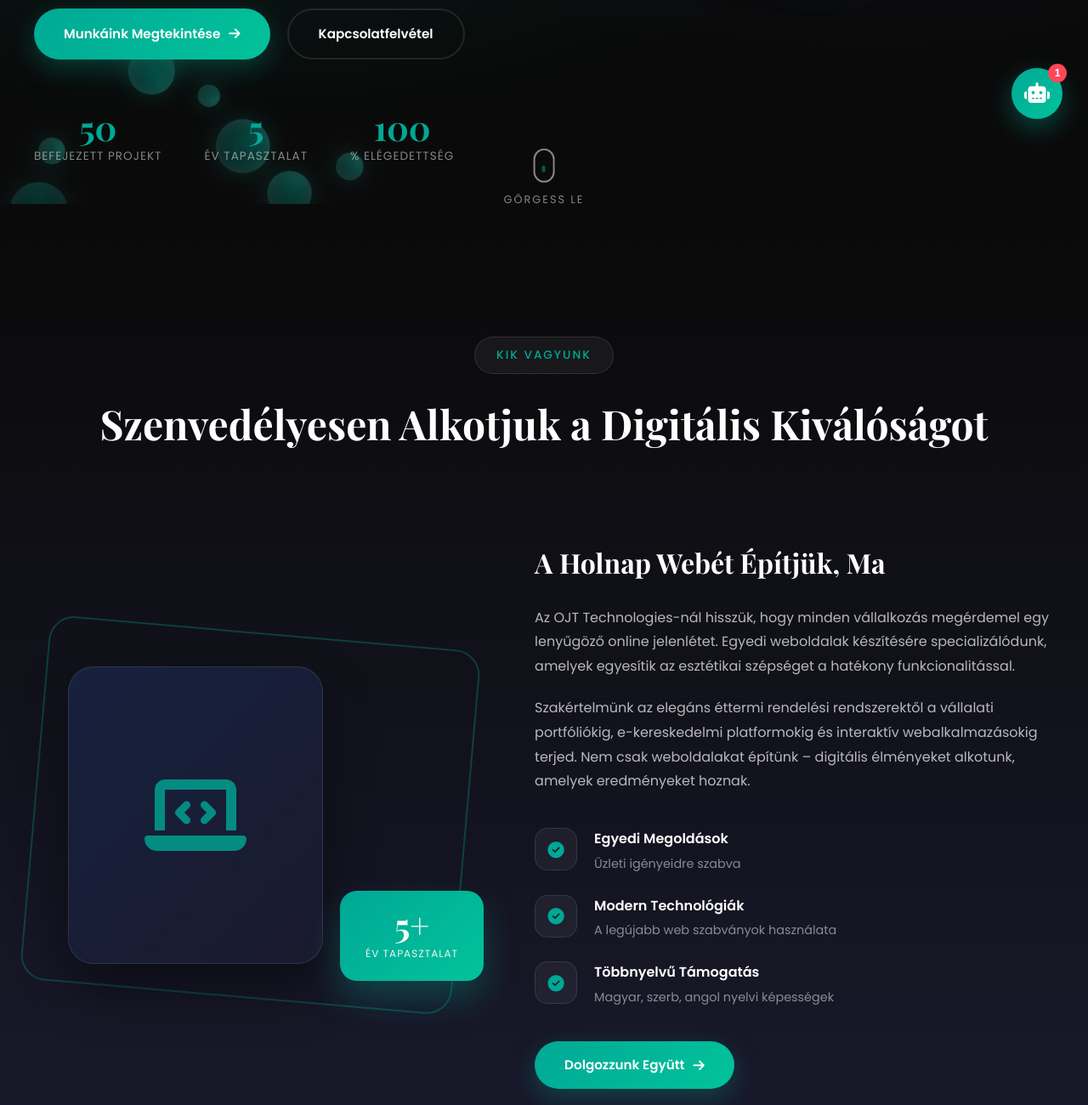
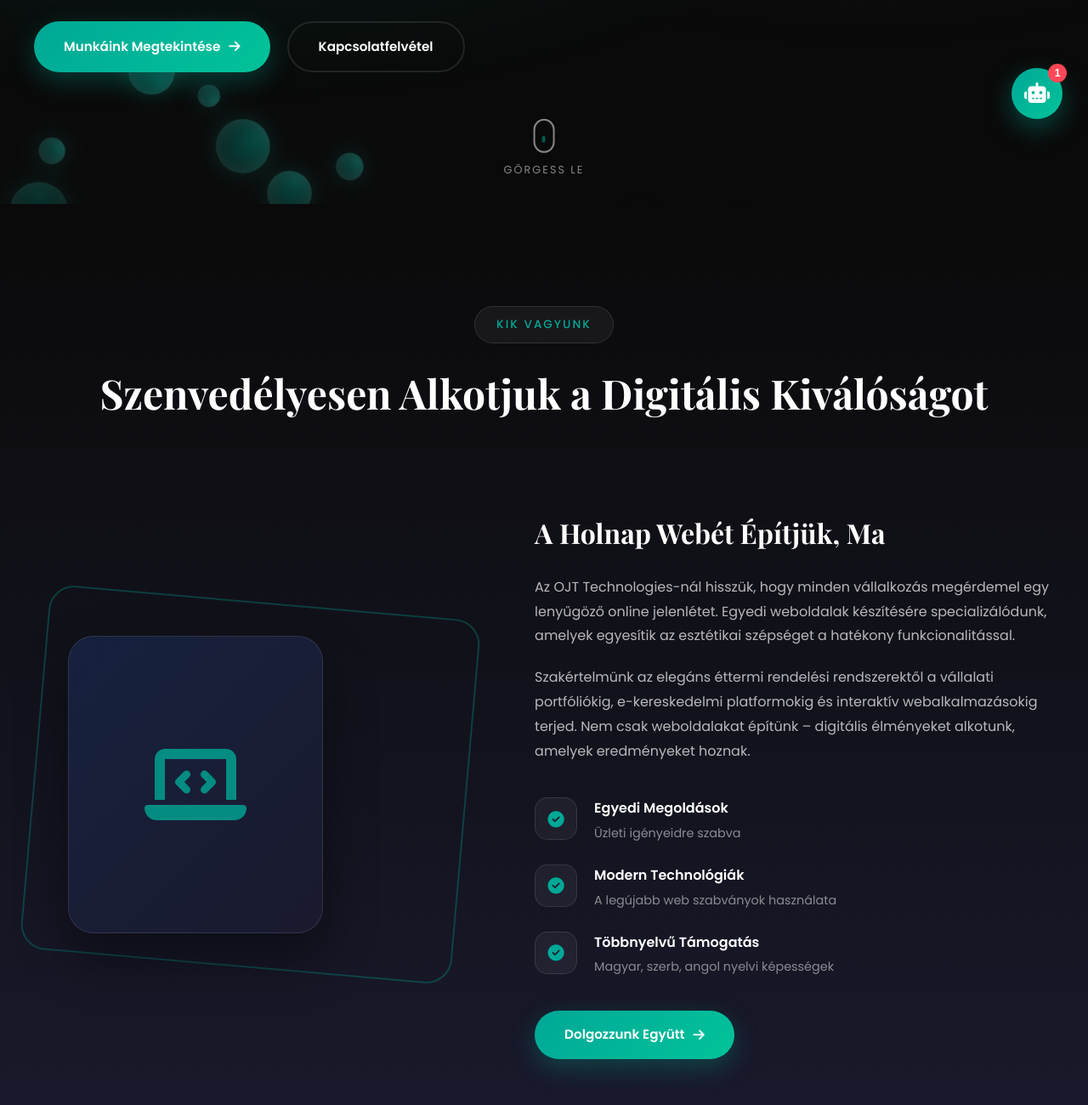
Before and after one commit to krsitof/OJTtechnologies-portfolio, a website: page index.html in a window 1280 px wide. Shown: the part 560-1860 px from the top of the page at 85% size. Drawn offline with nearby package versions, Linux system fonts and the light colour scheme.

Commit message:
Remove fake statistics

```diff
--- a/index.html
+++ b/index.html
@@ -94,20 +94,7 @@
                     <span data-i18n="hero.getInTouch">Get In Touch</span>
                 </a>
             </div>
-            <div class="hero-stats">
-                <div class="stat-item">
-                    <span class="stat-number" data-count="50">0</span>
-                    <span class="stat-label" data-i18n="hero.projectsCompleted">Projects Completed</span>
-                </div>
-                <div class="stat-item">
-                    <span class="stat-number" data-count="5">0</span>
-                    <span class="stat-label" data-i18n="hero.yearsExperience">Years Experience</span>
-                </div>
-                <div class="stat-item">
-                    <span class="stat-number" data-count="100">0</span>
-                    <span class="stat-label" data-i18n="hero.clientSatisfaction">% Satisfaction</span>
-                </div>
-            </div>
+
         </div>
         <div class="hero-visual">
             <div class="floating-card card-1">
@@ -147,10 +134,7 @@
                         <div class="about-avatar">
                             <i class="fas fa-laptop-code"></i>
                         </div>
-                        <div class="experience-badge">
-                            <span class="exp-number">5+</span>
-                            <span class="exp-text" data-i18n="about.yearsExp">Years of Experience</span>
-                        </div>
+
                     </div>
                 </div>
 
```
